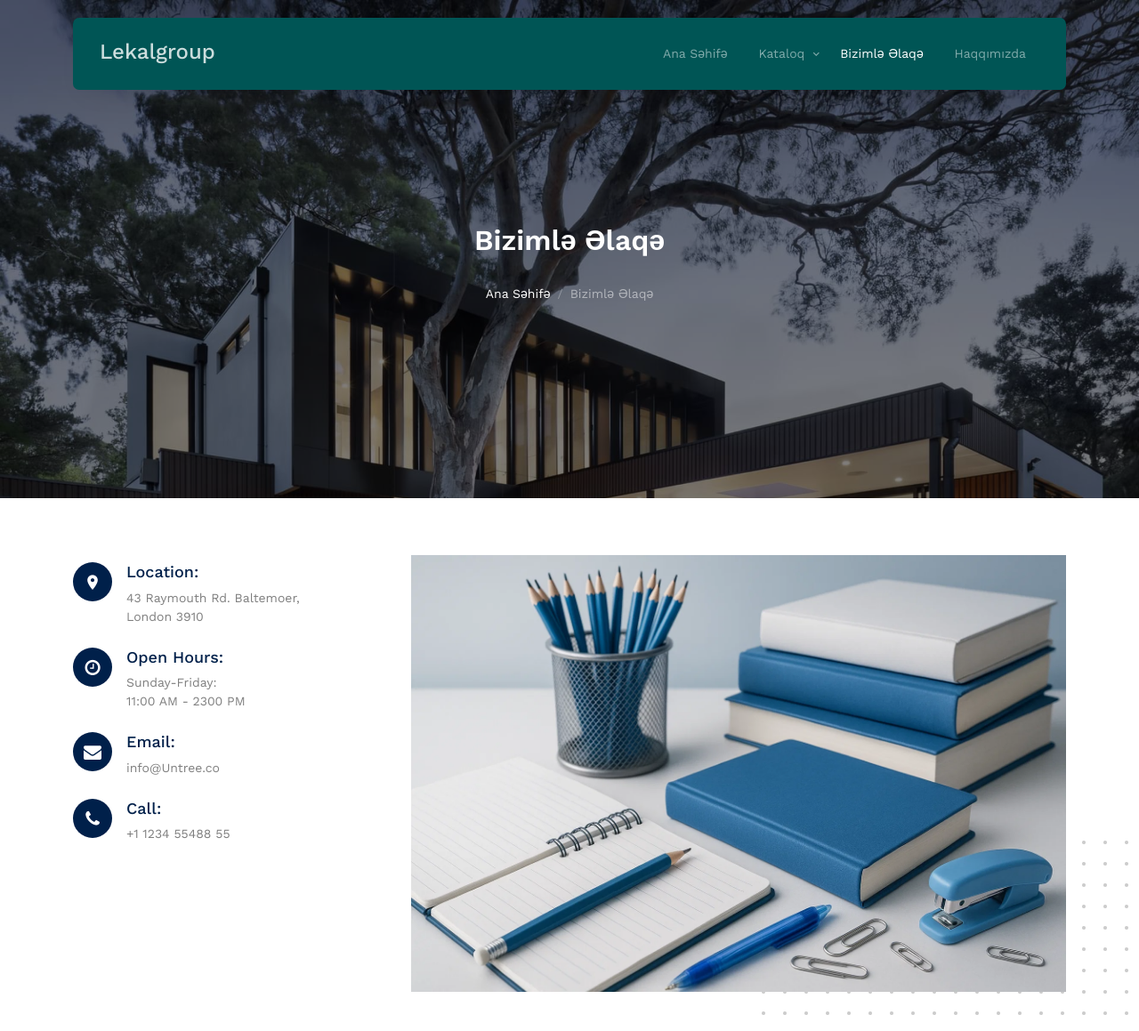
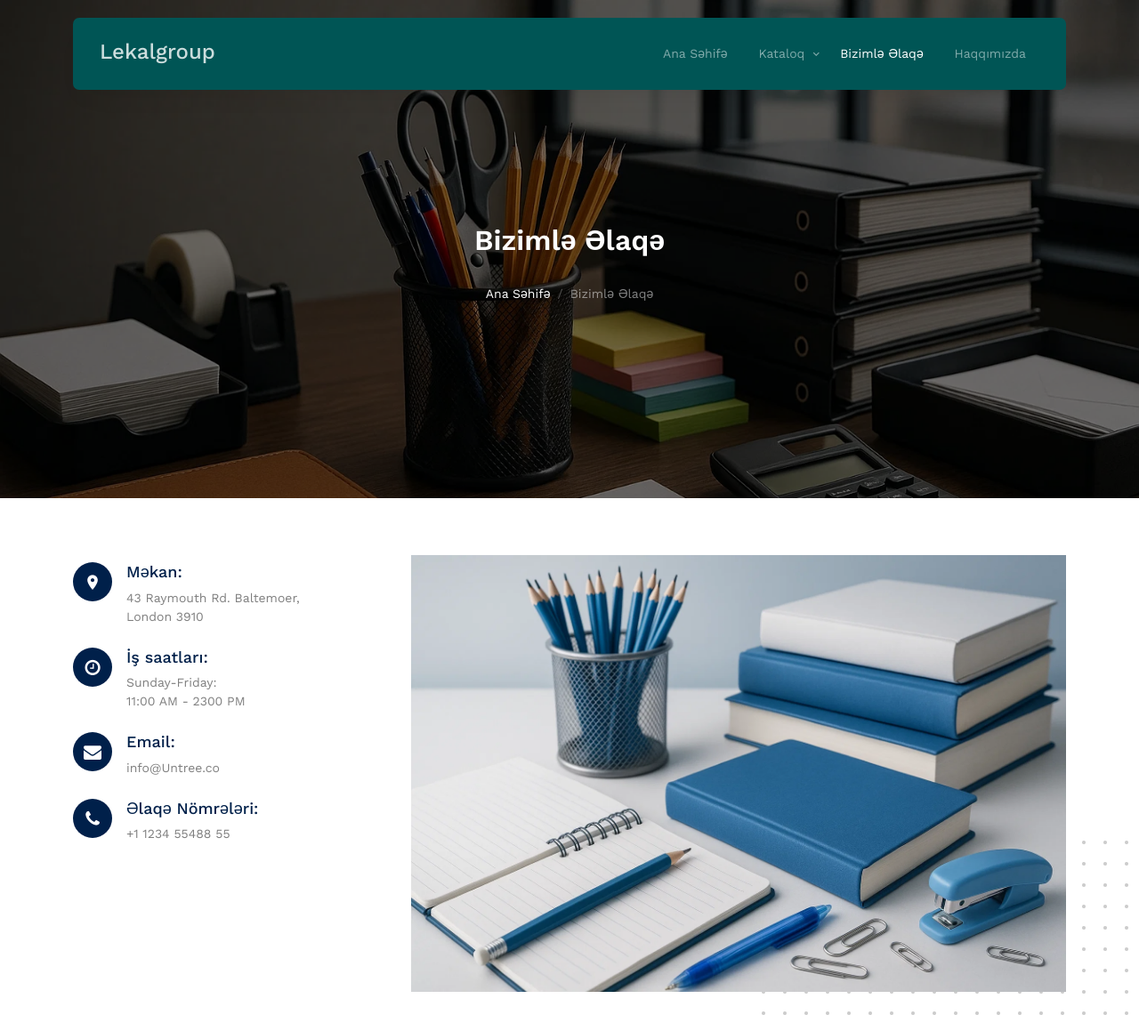
Before and after one commit to elvinhaxverdiyev/lekalgroup, a Django app: page /contact/ in a window 1280 px wide. Shown: the top 1159 px of the page at 89% size. Run offline with Django 5.2, Linux system fonts and the light colour scheme; data that the repository does not hold is empty; some libraries are stand-ins or nearby versions; some web fonts are replaced.

Commit message:
Some changes

```diff
--- a/lekalgroup/templates/about.html
+++ b/lekalgroup/templates/about.html
@@ -86,7 +86,7 @@
       </div>
     </nav>
 
-    <div class="hero page-inner overlay" style="background-image: url('{% static 'images/hero_bg_3.jpg' %}')">
+    <div class="hero page-inner overlay" style="background-image: url('{% static 'images/about_us.jpg' %}')">
 
       <div class="container">
         <div class="row justify-content-center align-items-center">
--- a/lekalgroup/templates/contact.html
+++ b/lekalgroup/templates/contact.html
@@ -88,7 +88,7 @@
 
     <div
       class="hero page-inner overlay"
-      style="background-image: url('{% static 'images/hero_bg_3.jpg' %}')"
+      style="background-image: url('{% static 'images/contact_uss.jpg' %}')"
     >
       <div class="container">
         <div class="row justify-content-center align-items-center">
@@ -126,7 +126,7 @@
             <div class="contact-info">
               <div class="address mt-2">
                 <i class="icon-room"></i>
-                <h4 class="mb-2">Location:</h4>
+                <h4 class="mb-2">Məkan:</h4>
                 <p>
                   43 Raymouth Rd. Baltemoer,<br />
                   London 3910
@@ -135,7 +135,7 @@
 
               <div class="open-hours mt-4">
                 <i class="icon-clock-o"></i>
-                <h4 class="mb-2">Open Hours:</h4>
+                <h4 class="mb-2">İş saatları:</h4>
                 <p>
                   Sunday-Friday:<br />
                   11:00 AM - 2300 PM
@@ -150,7 +150,7 @@
 
               <div class="phone mt-4">
                 <i class="icon-phone"></i>
-                <h4 class="mb-2">Call:</h4>
+                <h4 class="mb-2">Əlaqə Nömrələri:</h4>
                 <p>+1 1234 55488 55</p>
               </div>
             </div>
--- a/lekalgroup/templates/product-detail.html
+++ b/lekalgroup/templates/product-detail.html
@@ -87,7 +87,7 @@
 
     <div
       class="hero page-inner overlay"
-      style="background-image: url('{% static 'images/hero_bg_1.jpg' %}')"
+      style="background-image: url('{% static 'images/detail.jpg' %}')"
     >
       <div class="container">
         <div class="row justify-content-center align-items-center">
--- a/lekalgroup/templates/product.html
+++ b/lekalgroup/templates/product.html
@@ -94,7 +94,7 @@
 
     <div
       class="hero page-inner overlay"
-      style="background-image: url('{% static 'images/hero_bg_1.jpg' %}')"
+      style="background-image: url('{% static 'images/product.jpg' %}')"
     >
       <div class="container">
         <div class="row justify-content-center align-items-center">
```
Also changed, not shown: lekalgroup/media/background_images/about.jbg.webp (added), lekalgroup/media/background_images/assets_task_01k1ehtn4qey8bemgw6dx5dq7t_1753908946_img_0.webp (added), lekalgroup/static/images/about.jpg (added), lekalgroup/static/images/about_us.jpg (added), lekalgroup/static/images/contact_uss.jpg (added), lekalgroup/static/images/detail.jpg (added), lekalgroup/static/images/img_2.jpg (deleted), lekalgroup/static/images/img_3.jpg (deleted), lekalgroup/static/images/img_4.jpg (deleted), lekalgroup/static/images/img_5.jpg (deleted), lekalgroup/static/images/img_6.jpg (deleted), lekalgroup/static/images/img_8.jpg (deleted), lekalgroup/static/images/product.jpg (added).
